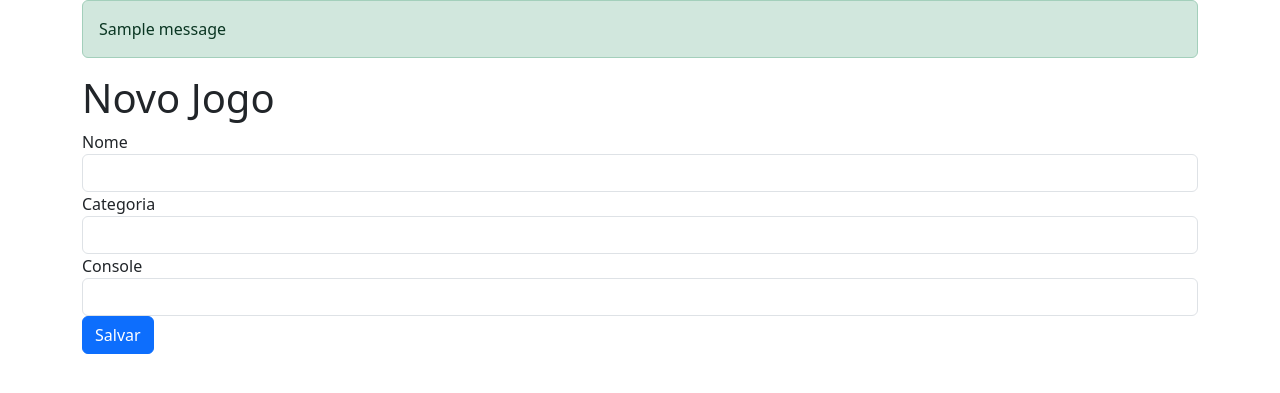
After one commit to AllanHenri/jogoteca_flask_alura, a Flask app: page /novo in a window 1280 px wide. The commit adds this page. Shown: the top 393 px of the page. Run offline with Flask 3, Linux system fonts and the light colour scheme; the visitor is signed in with stand-in values (Sample User, id 1); one stand-in notice (Sample message) is shown; some libraries are stand-ins or nearby versions.

Commit message:
Add files via upload

```diff
--- /dev/null
+++ b/templates/novo.html
@@ -0,0 +1,20 @@
+{% extends "template.html" %}
+{% block conteudo %}
+      <form action="{{ url_for('criar') }}" method="post">
+        <fieldset>
+          <div class="form-group">
+            <label for="nome">Nome</label>
+            <input type="text" id="nome" name="nome" class="form-control">
+          </div>
+          <div class="form-group">
+            <label for="categoria">Categoria</label>
+            <input type="text" id="categoria" name="categoria" class="form-control">
+          </div>
+          <div class="form-group">
+            <label for="console">Console</label>
+            <input type="text" id="console" name="console" class="form-control">
+          </div>
+          <button type="submit" class="btn btn-primary btn-salvar">Salvar</button>
+        </fieldset>
+      </form>
+{% endblock %}
--- /dev/null
+++ b/templates/template.html
@@ -0,0 +1,26 @@
+<!DOCTYPE html>
+<html>
+<head>
+    <meta charset="UTF-8">
+    <meta name="viewport" content="width=device-witdh, initial-scale=1">
+    <title>Jogoteca</title>
+    <link rel="stylesheet" href="{{url_for('static', filename='bootstrap.css')}}">
+</head>
+<body>
+    <div class="container">
+                {% with messages = get_flashed_messages() %}
+            {% if messages %}
+                <ul id="messages" class="list-unstyled">
+                {% for message in messages %}
+                    <li class="alert alert-success">{{ message }}</li>
+                {% endfor %}
+                </ul>
+            {% endif %}
+        {% endwith %}
+      <div class="page-header">
+        <h1>{{ titulo  }}</h1>
+      </div>
+        {% block conteudo %} {%endblock%}
+    </div>
+</body>
+</html>
```
Also changed, not shown: templates/login.html (added, +30 -0 lines), templates/lista.html (line endings or trailing spaces).
